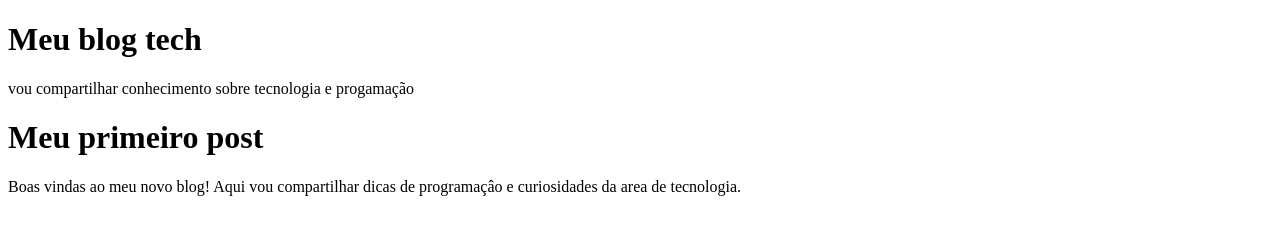
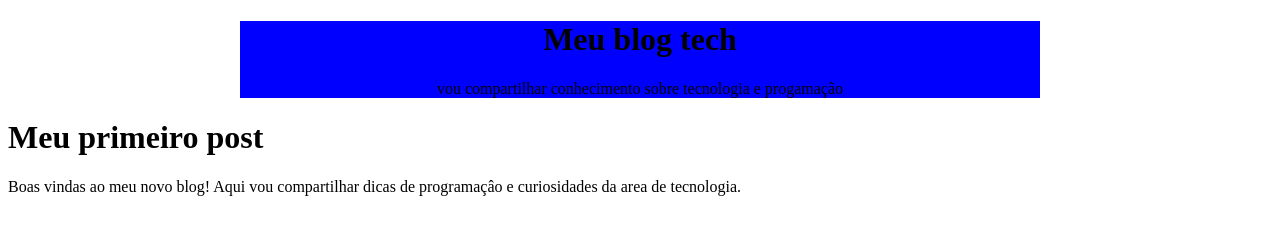
Before and after one commit to padilharamosmaria-hue/MeuBlogTechMariaLuiza, a plain HTML site: page index.html in a window 1280 px wide. Drawn offline with Linux system fonts and the light colour scheme.

Commit message:
Update index.html

```diff
--- a/index.html
+++ b/index.html
@@ -4,6 +4,15 @@
     <meta charset="UTF-8">
     <meta name="viewport" content="width=device-width, initial-scale=1.0">
     <title>Document</title>
+    <style>
+        header{
+            background-color:blue;
+            color:whit;
+            text-align: Center;
+            max-width: 800px;
+            margin: 0 auto;
+        }
+    </style>
 </head>
 <body>
     <header>
```
